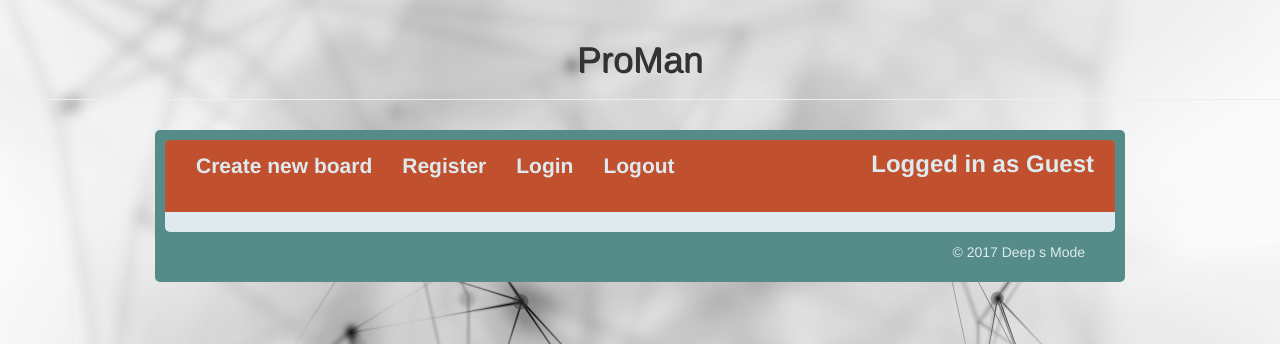
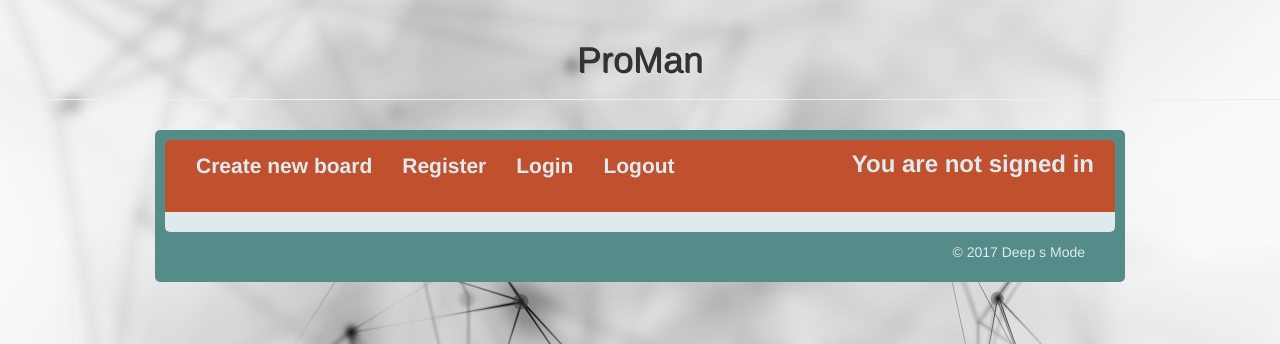
Before and after one commit to gerimage23/proman, a Flask app: page / in a window 1280 px wide. Shown: the top 344 px of the page. Run offline with Flask 2, Linux system fonts and the light colour scheme; some libraries are stand-ins or nearby versions.

Commit message:
Slightly changed 'logged in as ' text in index.html

```diff
--- a/templates/index.html
+++ b/templates/index.html
@@ -34,7 +34,7 @@
                 <li role="presentation"><a href="#"id="settings-button"></a></li>
               </ul>
               <ul class="nav navbar-nav navbar-right">
-                <h3 class="project-title">{{ 'Logged in as Guest' if username == undefined else 'Logged in as ' + username }}</h3>
+                <h3 class="project-title">{{ 'You are not signed in' if username == undefined else 'Signed in as ' + username }}</h3>
               </ul>
             </div>
           </nav>
```
